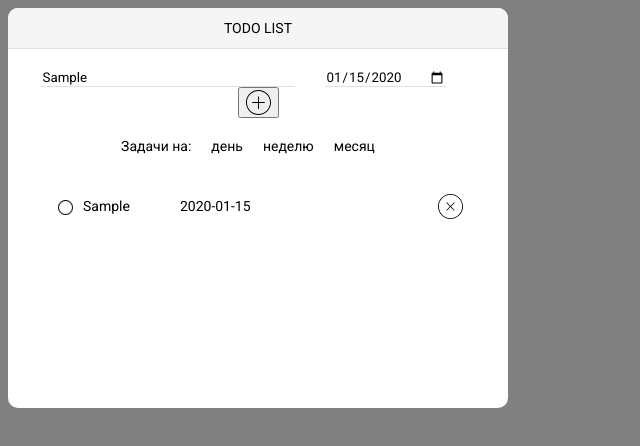
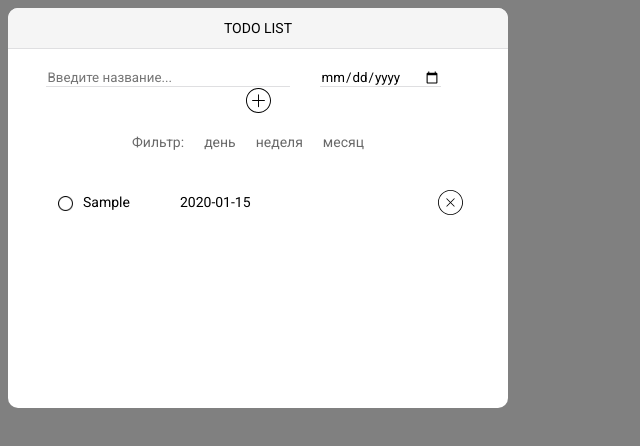
Before and after one commit to AlenaDmit/todolist, a plain HTML site: page index.html in a window 1280 px wide. Both pictures are taken after typing "Sample", "2020-01-15" into the empty fields and a click on the button 258 px from the left and 102 px from the top of the page. Shown: the whole page, without its empty margins (0-640 px from the left). Drawn offline with Linux system fonts and the light colour scheme.

Commit message:
fragmentOfList, clear inputs added

```diff
--- a/index.js
+++ b/index.js
@@ -3,12 +3,6 @@ const renderToElement = (element, dist) => {
 };
 
 (function getToDoList() {
-    // function createElem(tagName, cssClass) {
-    //     let newElem = document.createElement(tagName);
-    //     newElem.setAttribute('class', cssClass);
-    //     return newElem;
-    // }
-
     const makeElement = (type='div', attributes={}, content='', filter='') => {
         let element = document.createElement(type);
         element.innerHTML = content;
@@ -51,7 +45,7 @@ const renderToElement = (element, dist) => {
     });
 
     let dataPicker = makeElement('input', {
-        class: 'form__data',
+        class: 'form__date',
         type: 'date',
         required: true,
     });
@@ -62,7 +56,7 @@ const renderToElement = (element, dist) => {
 
     let filtersText = makeElement('li', {
         class: 'filters__text',
-    }, 'Задачи на:');
+    }, 'Фильтр:');
 
     let filterDay = makeElement('li', {
         class: 'filters__day',
@@ -70,7 +64,7 @@ const renderToElement = (element, dist) => {
 
     let filterWeek = makeElement('li', {
         class: 'filters__week',
-    }, 'неделю');
+    }, 'неделя');
 
     let filterMonth = makeElement('li', {
         class: 'filters__month',
@@ -124,6 +118,8 @@ const renderToElement = (element, dist) => {
 
             todoList.push(todoItem);
 
+            let fragmentListOfTasks = document.createDocumentFragment();
+
             let taskItem = makeElement('li', {
                 class: 'tasks-list__item',
             });
@@ -158,7 +154,8 @@ const renderToElement = (element, dist) => {
             taskItem.appendChild(taskDeadline);
             btnDeleteTask.appendChild(imgDeleteTask);
             taskItem.appendChild(btnDeleteTask);
-            tasksList.appendChild(taskItem);
+            fragmentListOfTasks.appendChild(taskItem);
+            tasksList.appendChild(fragmentListOfTasks);
 
             imgDeleteTask.onmouseover = function(e) {
                 e.stopPropagation();
@@ -176,6 +173,9 @@ const renderToElement = (element, dist) => {
                 tasksList.removeChild(target);
             });
 
+            formInput.value = '';
+            dataPicker.value = '';
+
             // filterDay.addEventListener('click', function (e) {
             //     for (let i = 0; i < valueOfData.length; i++) {
             //         console.log(typeof valueOfData[i]);
--- a/main.css
+++ b/main.css
@@ -33,7 +33,7 @@ body {
 }
 
 .form__input {
-    width: 250px;
+    width: 240px;
     outline: none;
     border: none;
     border-bottom: 1px solid #dfdfe1;
@@ -41,7 +41,7 @@ body {
     font-family: 'Roboto', sans-serif;
 }
 
-.form__data {
+.form__date {
     width: 120px;
     font-family: 'Roboto', sans-serif;
     margin: 0 30px 0 0;
@@ -56,7 +56,10 @@ body {
 }
 
 .form__link-btn {
-
+    display: inline-block;
+    outline: none;
+    border: none;
+    background: transparent;
 }
 
 .form__link-btn__img-btn-add {
@@ -78,6 +81,7 @@ body {
     padding: 0;
     display: inline-block;
     cursor: pointer;
+    color: dimgrey;
 }
 
 .filters__text {
```
